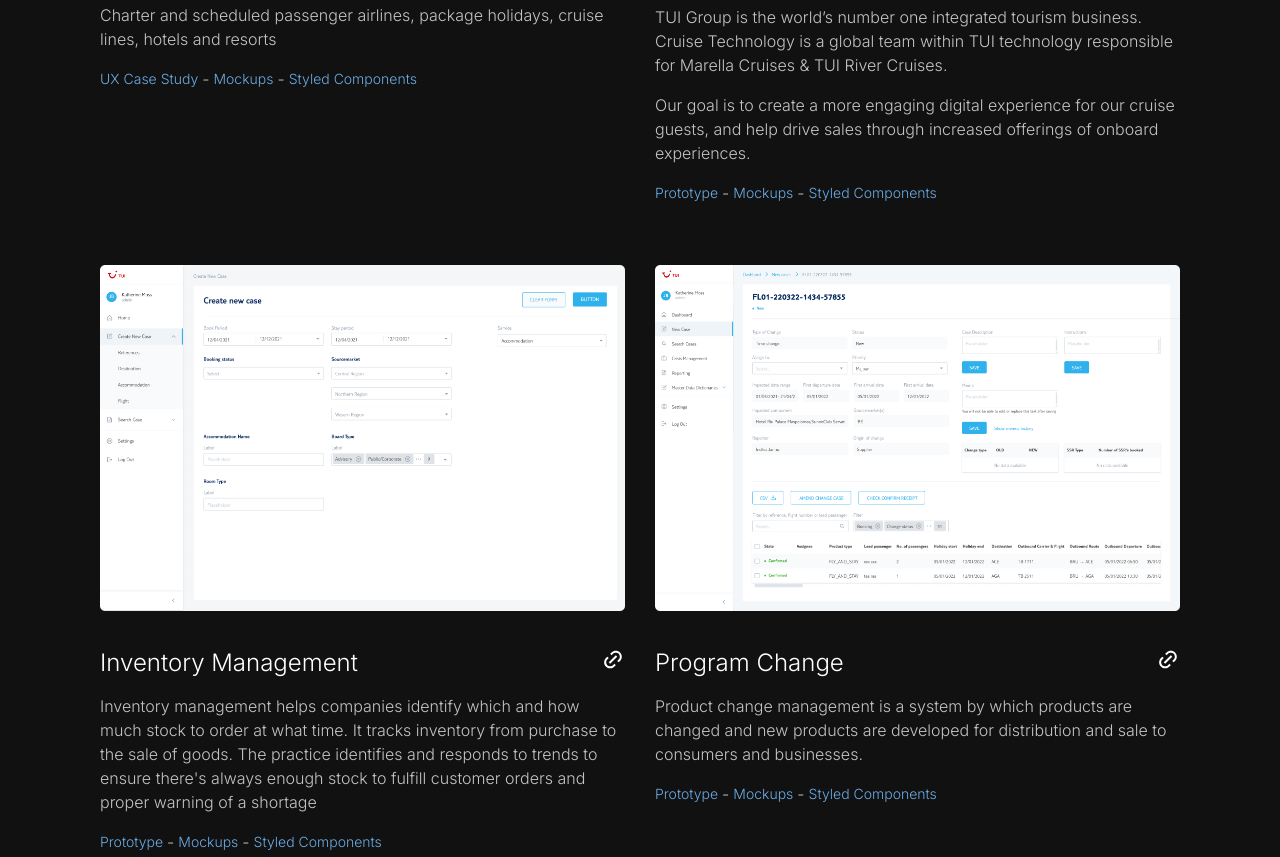
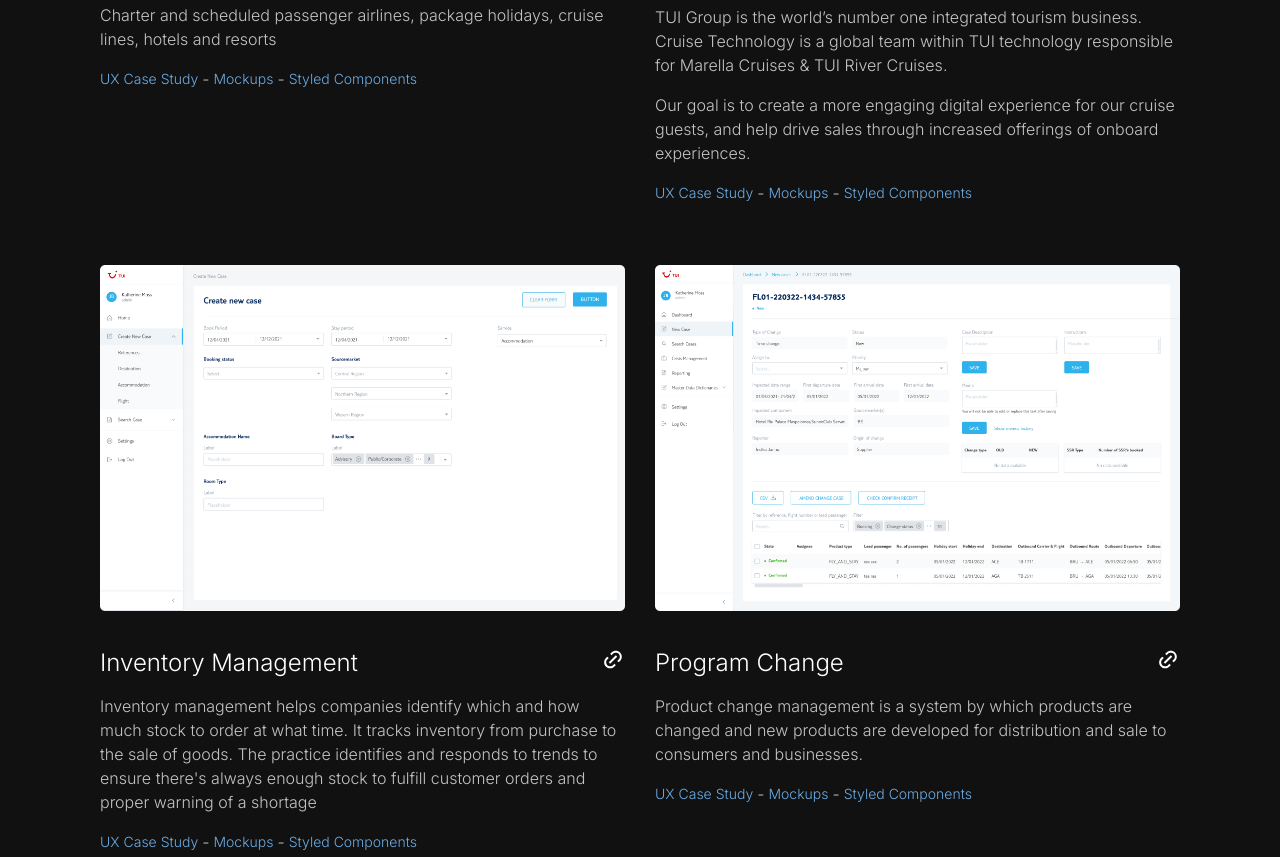
Before and after one commit to DarinaKulyk/portfolio_darina_kulyk, a plain HTML site: page index.html in a window 1280 px wide. Shown: the part 2007-2864 px from the top of the page. Drawn offline with Linux system fonts and the light colour scheme.

Commit message:
Update index.html

```diff
--- a/index.html
+++ b/index.html
@@ -211,7 +211,7 @@
             </div>
 
             <div class="links">
-              <p>Prototype</p>
+             <a href="https://www.figma.com/file/psdauvwRXLHxOX6yPIVe2A/Portfolio-(Darina-K)?type=design&node-id=1135-102214&mode=design&t=FT90Uy347r8GIxfB-4>">UX Case Study</a>
               <span>-</span>
               <a href="https://www.figma.com/file/psdauvwRXLHxOX6yPIVe2A/Works-(Darina)?node-id=435%3A97845https://www.figma.com/file/psdauvwRXLHxOX6yPIVe2A/Works-(Darina)?node-id=435%3A97845" target="_blank">Mockups</a>
               <span>-</span>
@@ -247,7 +247,7 @@
             </div>
 
             <div class="links">
-              <a target="_blank">Prototype</a>
+              <a href="https://www.figma.com/file/psdauvwRXLHxOX6yPIVe2A/Portfolio-(Darina-K)?type=design&node-id=1135-102214&mode=design&t=FT90Uy347r8GIxfB-4>">UX Case Study</a>
               <span>-</span>
               <a href="https://www.figma.com/file/psdauvwRXLHxOX6yPIVe2A/Works-(Darina)?node-id=435%3A97845" target="_blank">Mockups</a>
               <span>-</span>
@@ -283,7 +283,7 @@
             </div>
 
             <div class="links">
-              <p>Prototype</p>
+              <a href="https://www.figma.com/file/psdauvwRXLHxOX6yPIVe2A/Portfolio-(Darina-K)?type=design&node-id=1135-102214&mode=design&t=FT90Uy347r8GIxfB-4>">UX Case Study</a>
               <span>-</span>
               <a href="https://www.figma.com/file/psdauvwRXLHxOX6yPIVe2A/Works-(Darina)?node-id=435%3A97845" target="_blank">Mockups</a>
               <span>-</span>
```
